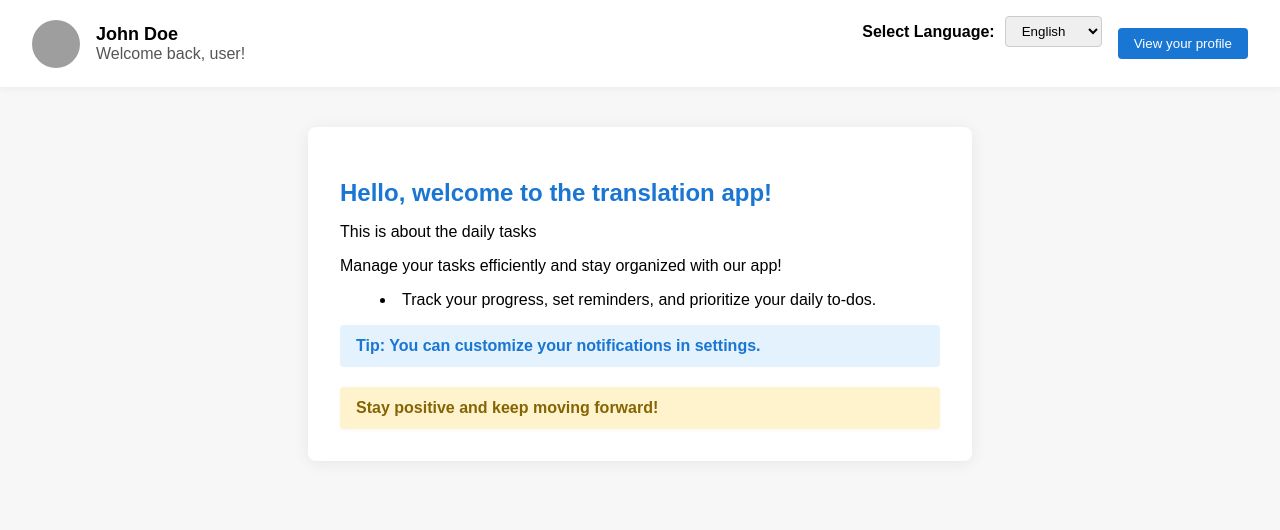
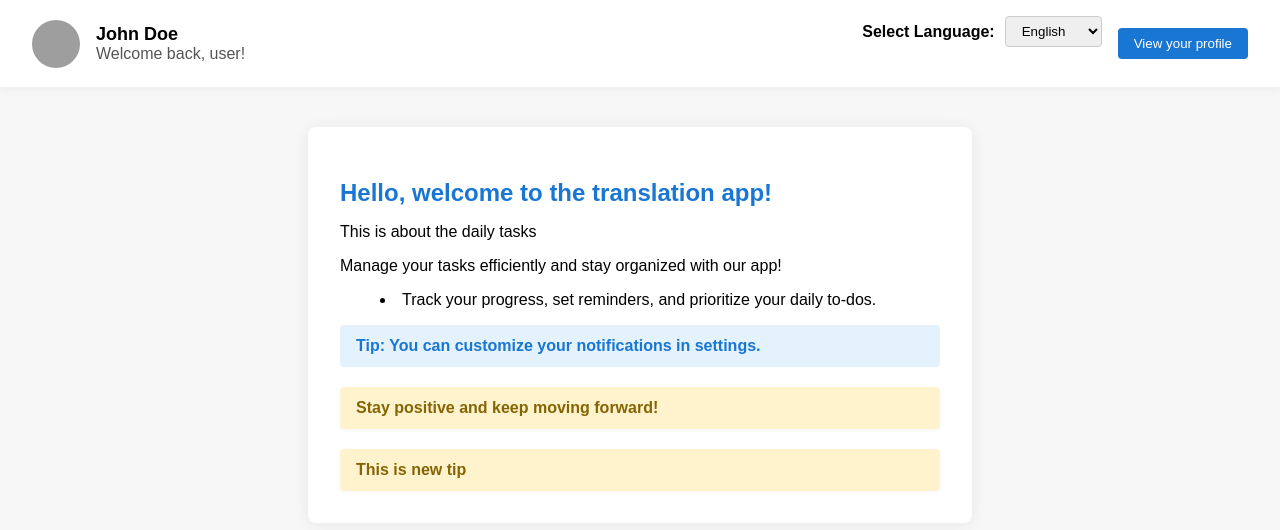
Before and after one commit to VishalDhiman0/lokalise, a React (Create React App) app: page / in a window 1280 px wide. Shown: the top 530 px of the page. Built offline with nearby package versions, Linux system fonts and the light colour scheme; grey boxes are pictures that could not be loaded.

Commit message:
added new tip translation

```diff
--- a/src/App.js
+++ b/src/App.js
@@ -61,6 +61,9 @@ function App() {
         <div className="motivation-box">
           {translations.motivation}
         </div>
+        <div className="motivation-box">
+          {translations.newTip}
+        </div>
       </div>
     </div>
   );
--- a/src/en.json
+++ b/src/en.json
@@ -6,6 +6,7 @@
     "description": "Manage your tasks efficiently and stay organized with our app!",
     "features": "Track your progress, set reminders, and prioritize your daily to-dos.",
     "tips": "Tip: You can customize your notifications in settings.",
+    "newTip": "This is new tip",
     "user": {
         "welcome": "Welcome back, user!",
         "profile": "View your profile"
```
